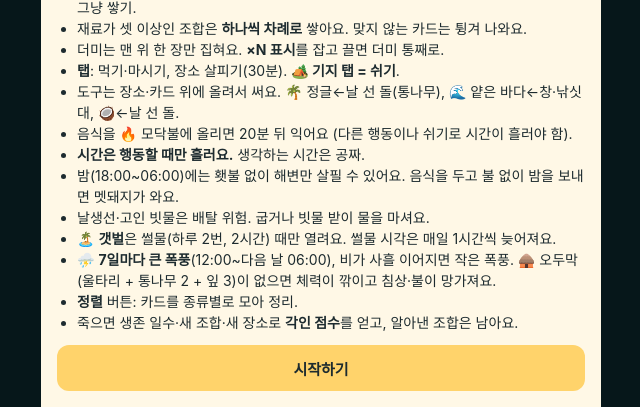
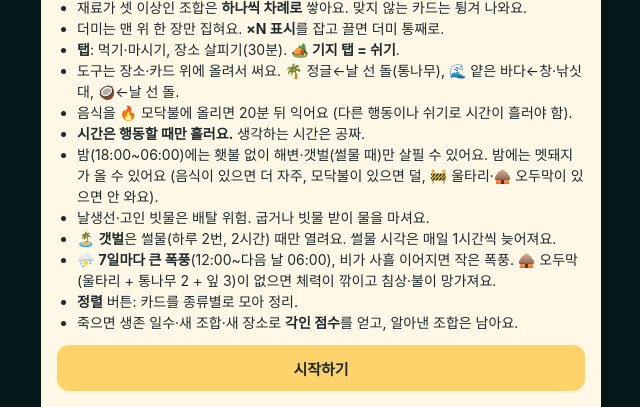
Before and after one commit to qkdrml11/card-island, a plain HTML site: page index.html in a window 1280 px wide. Shown: the part 393-800 px from the top of the page, without its empty margins (319-959 px from the left). Drawn offline with Linux system fonts and the light colour scheme.

Commit message:
도움말 문구 수정: 밤에 갯벌도 살필 수 있음, 울타리·오두막이 멧돼지를 막음

```diff
--- a/index.html
+++ b/index.html
@@ -1077,7 +1077,7 @@ function showHelp() {
       <li>도구는 장소·카드 위에 올려서 써요. 🌴 정글←날 선 돌(통나무), 🌊 얕은 바다←창·낚싯대, 🥥←날 선 돌.</li>
       <li>음식을 🔥 모닥불에 올리면 20분 뒤 익어요 (다른 행동이나 쉬기로 시간이 흘러야 함).</li>
       <li><b>시간은 행동할 때만 흘러요.</b> 생각하는 시간은 공짜.</li>
-      <li>밤(18:00~06:00)에는 횃불 없이 해변만 살필 수 있어요. 음식을 두고 불 없이 밤을 보내면 멧돼지가 와요.</li>
+      <li>밤(18:00~06:00)에는 횃불 없이 해변·갯벌(썰물 때)만 살필 수 있어요. 밤에는 멧돼지가 올 수 있어요 (음식이 있으면 더 자주, 모닥불이 있으면 덜, 🚧 울타리·🛖 오두막이 있으면 안 와요).</li>
       <li>날생선·고인 빗물은 배탈 위험. 굽거나 빗물 받이 물을 마셔요.</li>
       <li>🏝️ <b>갯벌</b>은 썰물(하루 2번, 2시간) 때만 열려요. 썰물 시각은 매일 1시간씩 늦어져요.</li>
       <li>⛈️ <b>7일마다 큰 폭풍</b>(12:00~다음 날 06:00), 비가 사흘 이어지면 작은 폭풍. 🛖 오두막(울타리 + 통나무 2 + 잎 3)이 없으면 체력이 깎이고 침상·불이 망가져요.</li>
@@ -1401,7 +1401,7 @@ const SND = (() => {
     mix.fire = S.stacks.some(st => st.cards.some(c => c.k === 'fire')) ? 1 : 0;
     mix.rain = (S.rain || S.storm) ? 1 : 0;
     mix.storm = S.storm ? 1 : 0;
-    // 7일차 큰 폭풍 전날 저녁(6·13·20…일차 17시~) 먼 천둥으로 예고. 폭풍 자체는 아직 미구현 (S.storm 이 생기면 비가 커지고 천둥이 잦아짐)
+    // 7일차 큰 폭풍 전날 저녁(6·13·20…일차 17시~) 먼 천둥으로 예고. 폭풍 중(S.storm)에는 빗소리가 커지고 천둥이 잦아짐
     mix.thunder = mix.storm ? 1.6 : ((d % 7 === 6 && m >= 1020) || (d % 7 === 0 && m >= 360 && m < 720)) ? 1 : 0;
     mix.dead = S.dead ? 1 : 0;
     // 상태 위험 경고: 위험 구간에 새로 들어갈 때만
```
